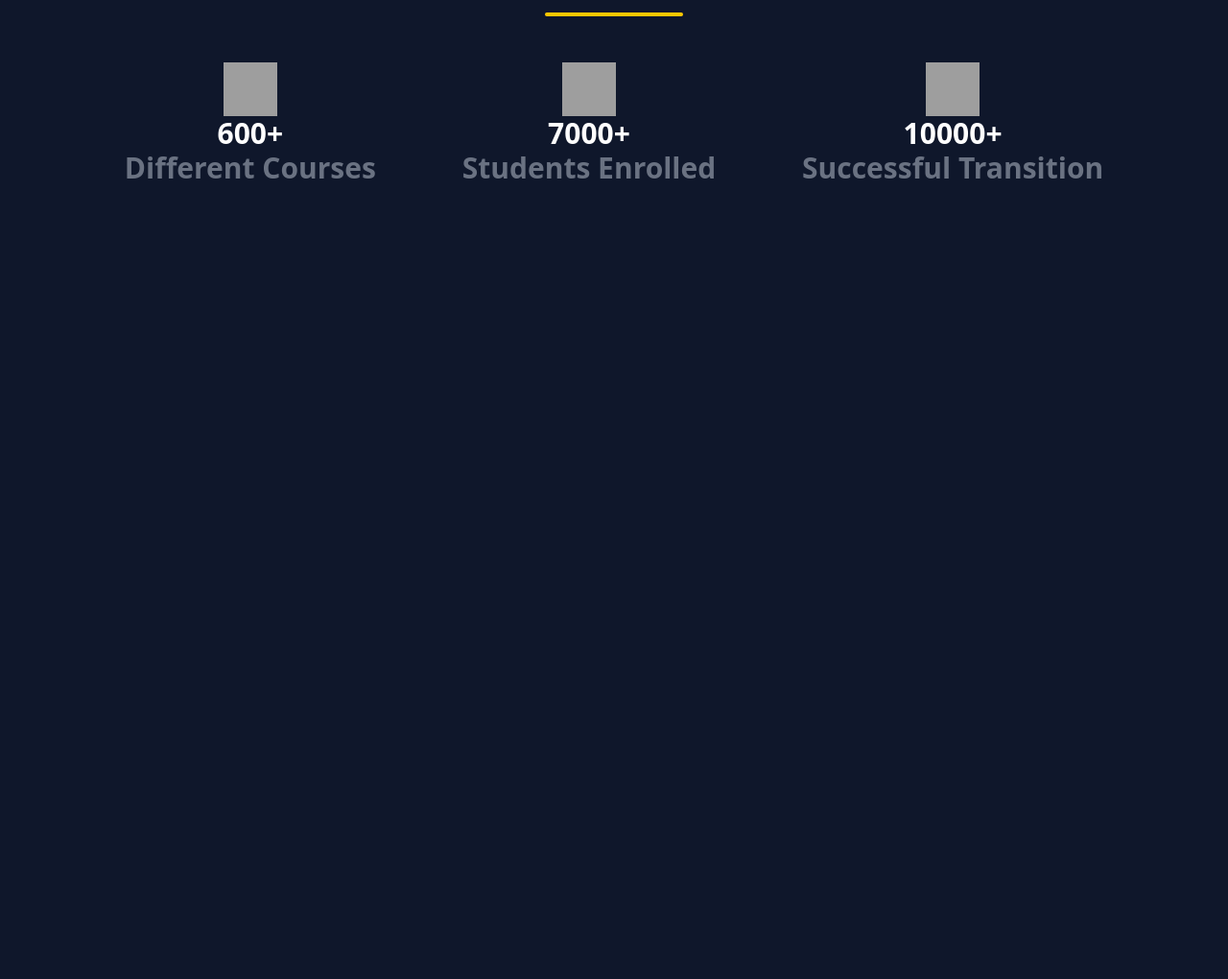
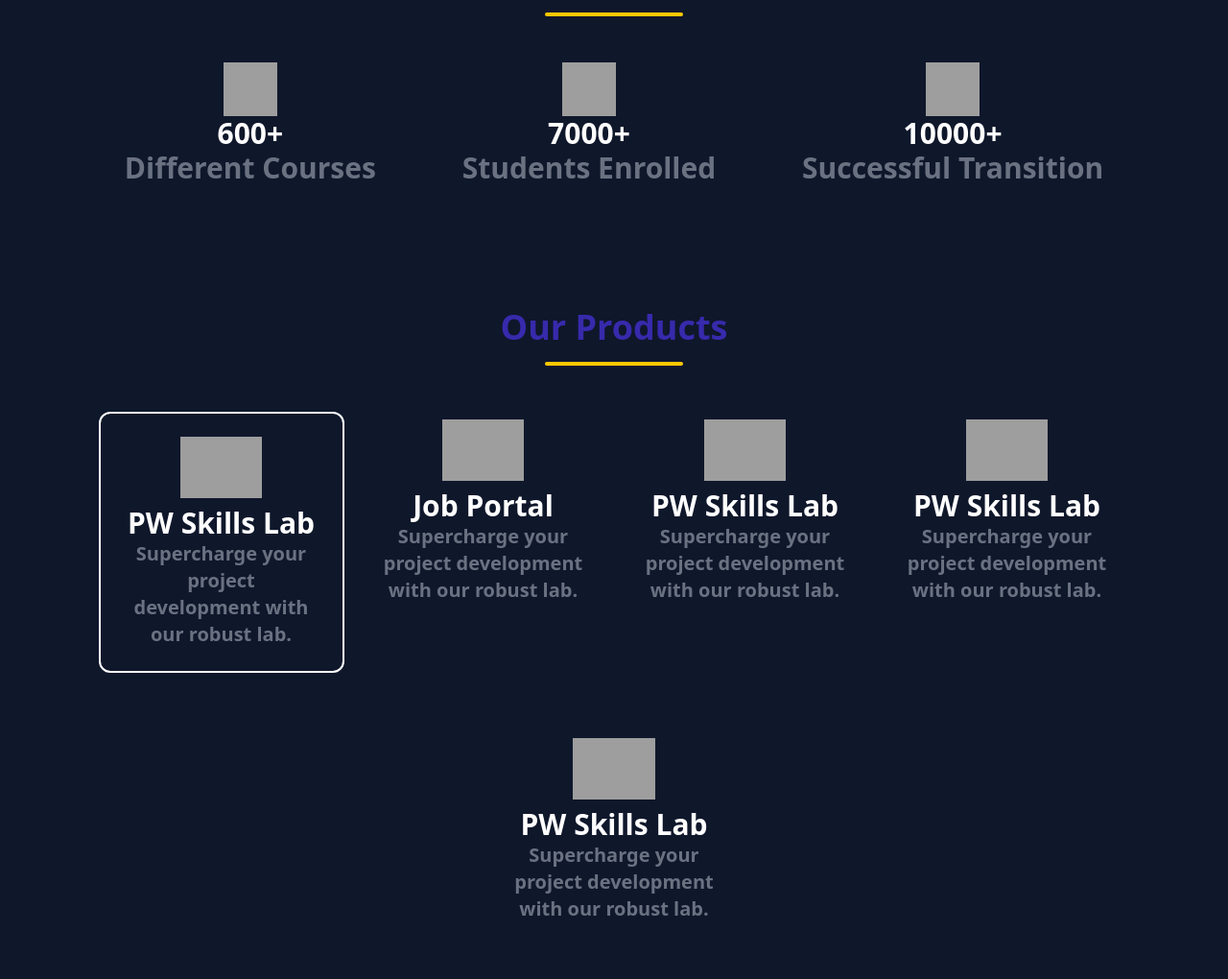
Before and after one commit to Abdularsf/tailwindcss-ui-practice, a website: page home.html in a window 1280 px wide. Shown: the part 1099-2119 px from the top of the page at 96% size. Before the commit the page ends 1380 px from the top, so only its background shows below. Drawn offline with Linux system fonts and the light colour scheme; grey boxes are pictures that could not be loaded.

Commit message:
product section end

```diff
--- a/home.html
+++ b/home.html
@@ -1,11 +1,13 @@
 <!DOCTYPE html>
 <html lang="en">
+
 <head>
     <meta charset="UTF-8">
     <meta name="viewport" content="width=device-width, initial-scale=1.0">
     <link href="./output.css" rel="stylesheet">
     <title>Skills-Home</title>
 </head>
+
 <body class="bg-slate-900">
     <header>
         <nav class="bg-indigo-200 w-full h-14 flex items-center justify-between px-4 md:px-4">
@@ -15,7 +17,8 @@
                 <li class="cursor-pointer">About us</li>
                 <li class="cursor-pointer">Contact us</li>
             </ul>
-            <div class="hidden md:block bg-indigo-700 px-2 py-2 rounded-xl text-white font-bold cursor-pointer">Login/Signup</div>
+            <div class="hidden md:block bg-indigo-700 px-2 py-2 rounded-xl text-white font-bold cursor-pointer">
+                Login/Signup</div>
             <div class="md:hidden font-bold text-4xl">
                 <a href="#">&#8801;</a>
             </div>
@@ -23,8 +26,10 @@
     </header>
 
     <main class="w-full h-auto">
-        <img class="w-full md:block hidden" src="https://cdn.pwskills.com/assets/uploads/banners/63a18cca807628f5968f528a/web.jpg" alt="">
-        <img class="w-full md:hidden" src="https://cdn.pwskills.com/assets/uploads/banners/63a18cca807628f5968f528a/mobile.jpg" alt="">
+        <img class="w-full md:block hidden"
+            src="https://cdn.pwskills.com/assets/uploads/banners/63a18cca807628f5968f528a/web.jpg" alt="">
+        <img class="w-full md:hidden"
+            src="https://cdn.pwskills.com/assets/uploads/banners/63a18cca807628f5968f528a/mobile.jpg" alt="">
     </main>
 
     <div class="w-full flex flex-wrap flex-col h-auto items-center text-center p-10">
@@ -50,5 +55,39 @@
             </div>
         </div>
     </div>
+    <div class="w-full flex flex-wrap flex-col h-auto items-center text-center p-10">
+        <div class="w-full flex flex-wrap flex-col h-auto items-center">
+            <p class="text-indigo-800 font-black text-3xl md:text-4xl text-center">Our Products</p>
+            <div class="w-36 h-1 border-b-4 border-yellow-400 mt-2 md:mt-4 mb-12 rounded-2xl"></div>
+        </div>
+        <div class="w-[90%] h-auto flex flex-wrap justify-around gap-3">
+            <div class="w-64 flex flex-col items-center mb-12 border-white border-2 rounded-xl p-6">
+                <img class="mb-2 h-16 w- 16" src="https://img.icons8.com/fluency/48/000000/test-tube.png" alt="">
+                <p class="text-3xl font-bold text-white">PW Skills Lab</p>
+                <p class="text-xl font-bold text-gray-500">Supercharge your project development with our robust lab.</p>
+            </div>
+            <div class="w-64 flex flex-col items-center mb-12  p-2">
+                <img class="mb-2 h-16 w- 16" src="https://cdn-icons-png.flaticon.com/128/6847/6847529.png" alt="">
+                <p class="text-3xl font-bold text-white">Job Portal</p>
+                <p class="text-xl font-bold text-gray-500">Supercharge your project development with our robust lab.</p>
+            </div>
+            <div class="w-64 flex flex-col items-center mb-12  p-2">
+                <img class="mb-2 h-16 w- 16" src="https://cdn-icons-png.flaticon.com/128/11248/11248716.png" alt="">
+                <p class="text-3xl font-bold text-white">PW Skills Lab</p>
+                <p class="text-xl font-bold text-gray-500">Supercharge your project development with our robust lab.</p>
+            </div>
+            <div class="w-64 flex flex-col items-center mb-12  p-2">
+                <img class="mb-2 h-16 w- 16" src="https://cdn-icons-png.flaticon.com/128/5025/5025003.png" alt="">
+                <p class="text-3xl font-bold text-white">PW Skills Lab</p>
+                <p class="text-xl font-bold text-gray-500">Supercharge your project development with our robust lab.</p>
+            </div>
+            <div class="w-64 flex flex-col items-center mb-12  p-2">
+                <img class="mb-2 h-16 w- 16" src="https://cdn-icons-png.flaticon.com/128/8146/8146767.png" alt="">
+                <p class="text-3xl font-bold text-white">PW Skills Lab</p>
+                <p class="text-xl font-bold text-gray-500">Supercharge your project development with our robust lab.</p>
+            </div>
+        </div>
+    </div>
 </body>
+
 </html>
```
Also changed, not shown: output.css.
